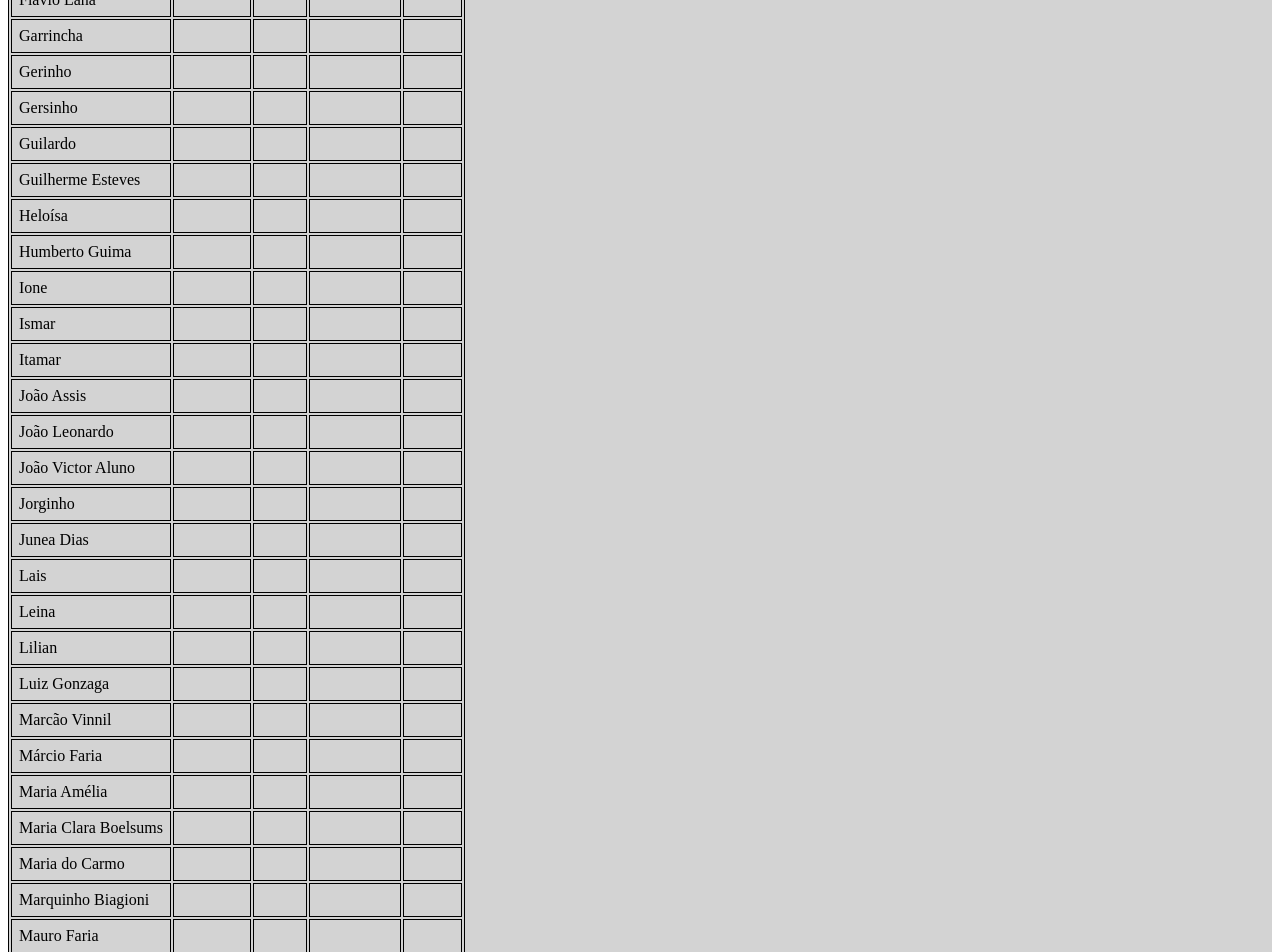
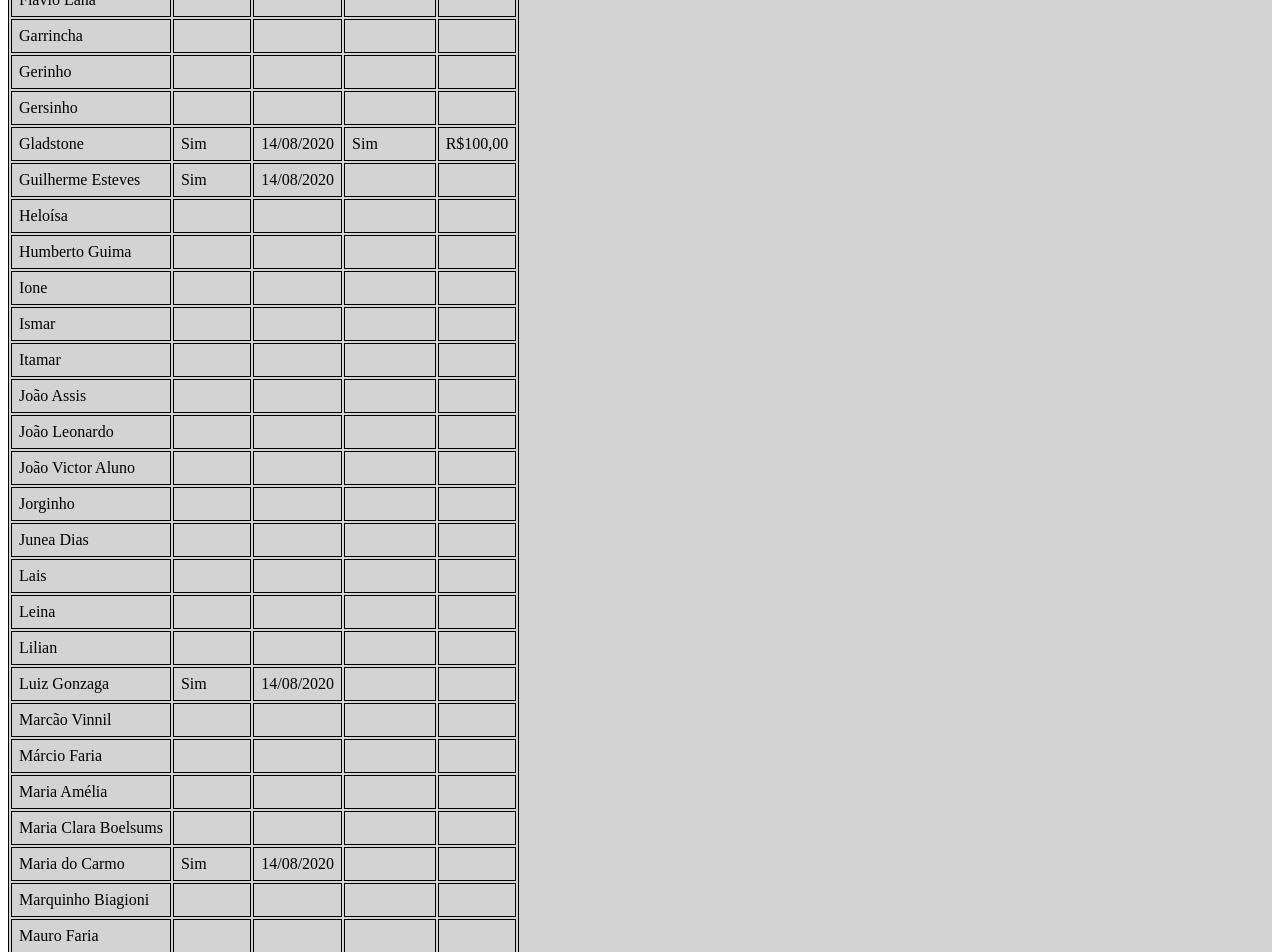
Before and after one commit to valdenio458/CampanhaZdG, a plain HTML site: page index.html in a window 1280 px wide. Shown: the part 1360-2312 px from the top of the page. Drawn offline with Linux system fonts and the light colour scheme.

Commit message:
Update index.html

```diff
--- a/index.html
+++ b/index.html
@@ -39,8 +39,8 @@
         </tr>
         <tr>
             <td>Alex</td>
-            <td></td>
-            <td></td>
+            <td>Sim</td>
+            <td>14/08/2020</td>
             <td></td>
             <td></td>
         </tr>
@@ -297,16 +297,16 @@
             <td></td>
         </tr>
         <tr>
-            <td>Guilardo</td>
-            <td></td>
-            <td></td>
-            <td></td>
-            <td></td>
+            <td>Gladstone</td>
+            <td>Sim</td>
+            <td>14/08/2020</td>
+            <td>Sim</td>
+            <td>R$100,00</td>
         </tr>
         <tr>
             <td>Guilherme Esteves</td>
-            <td></td>
-            <td></td>
+            <td>Sim</td>
+            <td>14/08/2020</td>
             <td></td>
             <td></td>
         </tr>
@@ -403,8 +403,8 @@
         </tr>
         <tr>
             <td>Luiz Gonzaga</td>
-            <td></td>
-            <td></td>
+            <td>Sim</td>
+            <td>14/08/2020</td>
             <td></td>
             <td></td>
         </tr>
@@ -438,8 +438,8 @@
         </tr>
         <tr>
             <td>Maria do Carmo</td>
-            <td></td>
-            <td></td>
+            <td>Sim</td>
+            <td>14/08/2020</td>
             <td></td>
             <td></td>
         </tr>
@@ -592,8 +592,8 @@
         </tr>
         <tr>
             <td>Sargento</td>
-            <td></td>
-            <td></td>
+            <td>Sim</td>
+            <td>14/08/2020</td>
             <td></td>
             <td></td>
         </tr>
```
